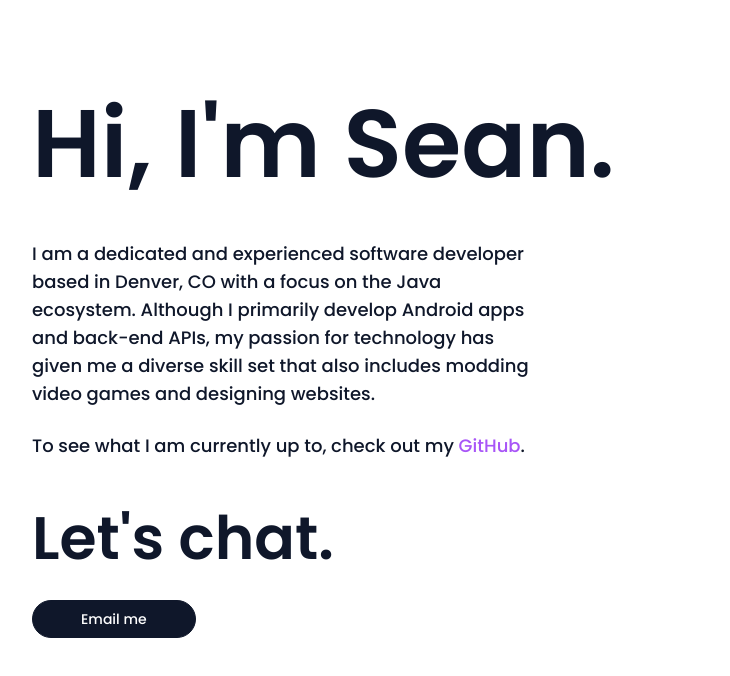
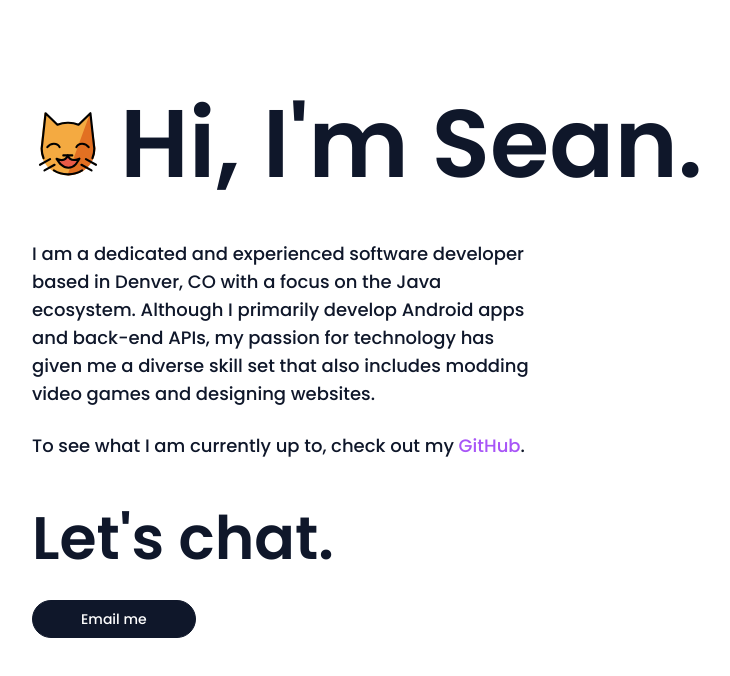
Before and after one commit to seaneoo/seano-dev, a Next.js app: page / in a window 1280 px wide. Shown: the top 676 px of the page, without its empty margins (0-730 px from the left). Built offline with nearby package versions, Linux system fonts and the light colour scheme.

Commit message:
Add icon to page

```diff
--- a/src/app/page.tsx
+++ b/src/app/page.tsx
@@ -1,10 +1,15 @@
 import { Button } from '@headlessui/react'
 import Link from 'next/link'
+import cat from './icon.svg'
+import Image from 'next/image'
 
 export default function Home() {
     return (
         <main className='h-full container px-8 xl:px-8 py-8 xl:py-24'>
-            <h1 className='font-semibold text-8xl'>Hi, I&#39;m Sean.</h1>
+            <h1 className='font-semibold text-8xl flex flex-col lg:flex-row justify-center lg:justify-start lg:items-center gap-4'>
+                <Image src={cat} alt='' className='inline-block' /> Hi, I&#39;m
+                Sean.
+            </h1>
             <div className='w-full lg:w-1/2 xl:w-5/12 py-8 xl:py-12'>
                 <p>
                     I am a dedicated and experienced software developer based in
```
